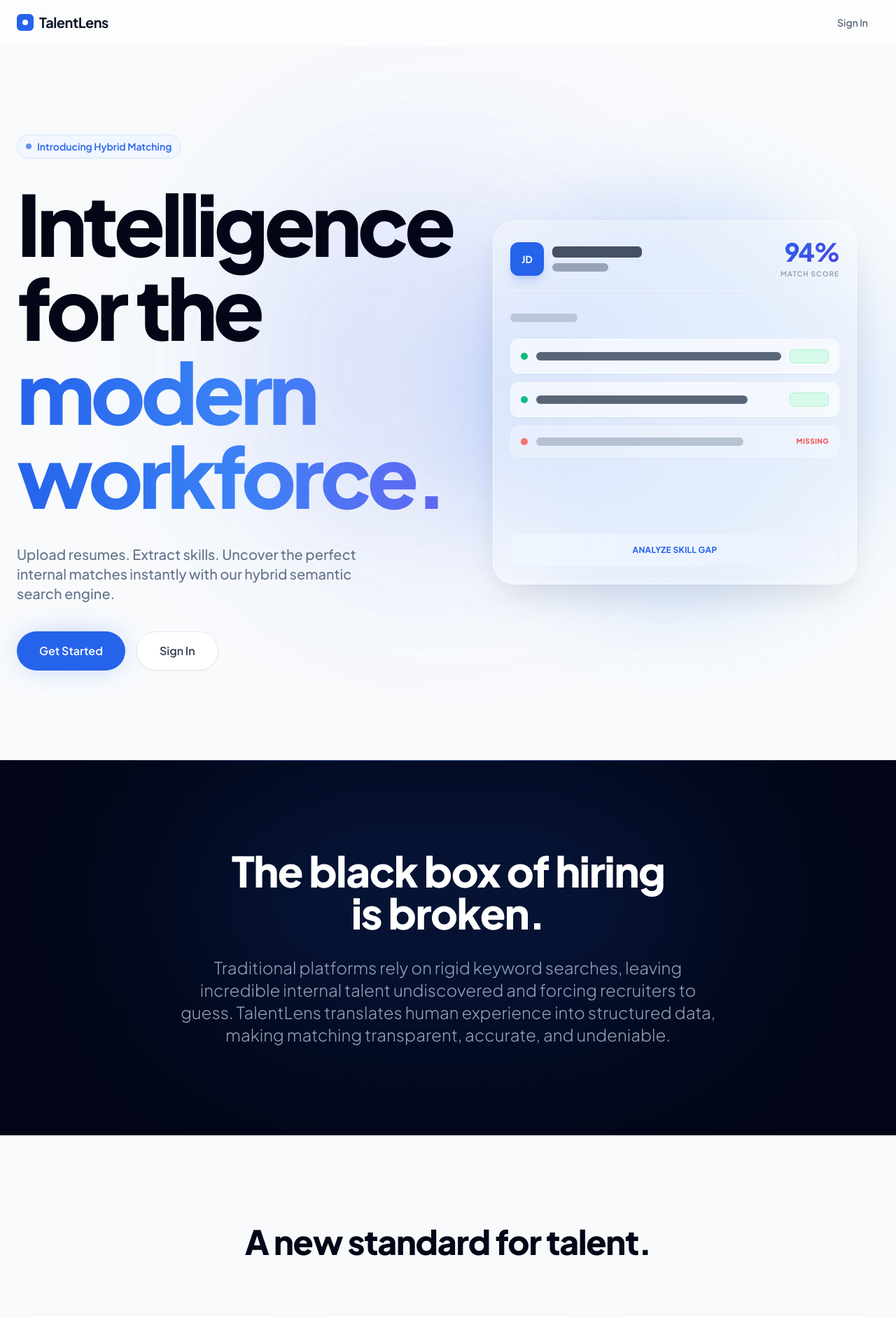
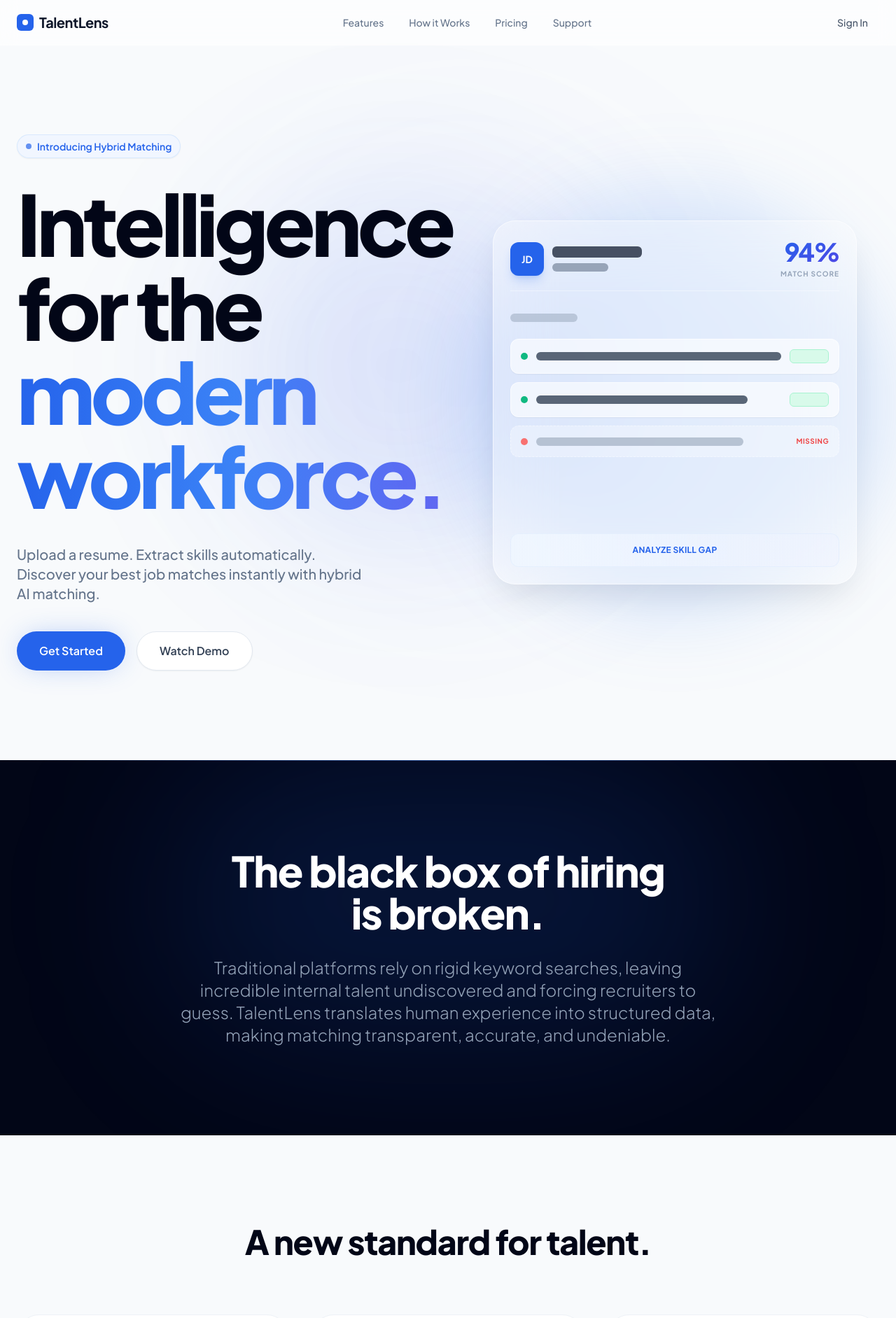
Before and after one commit to Balazs27/talent-lens-ai, a Next.js app: page / in a window 1280 px wide. Shown: the top 1883 px of the page at 70% size. Built offline with nearby package versions, Linux system fonts and the light colour scheme.

Commit message:
Small Landing Page UI polish

```diff
--- a/src/components/landing/FeatureGridSection.tsx
+++ b/src/components/landing/FeatureGridSection.tsx
@@ -1,7 +1,7 @@
 export function FeatureGridSection() {
   const features = [
     { title: "Structured Extraction", desc: "We turn messy resumes and vague job descriptions into clean, normalized taxonomy data instantly.", icon: "⚡️" },
-    { title: "Semantic Vector Search", desc: "Go beyond exact-match keywords. We understand the intent behind skills using advanced embeddings.", icon: "🧠", comingSoon: true },
+    { title: "Semantic Vector Search", desc: "Go beyond exact-match keywords. We understand the intent behind skills using advanced embeddings.", icon: "🧠" },
     { title: "Deterministic Scoring", desc: "No black-box AI scores. See exactly which capabilities matched and which are missing with 100% clarity.", icon: "🎯" }
   ];
 
@@ -16,11 +16,6 @@
         <div className="grid md:grid-cols-3 gap-8">
           {features.map((f, i) => (
             <div key={i} className="relative bg-white rounded-[2rem] p-10 shadow-[0_4px_20px_-10px_rgba(0,0,0,0.05)] border border-slate-200/60 hover:-translate-y-1 transition-all duration-300">
-              {f.comingSoon && (
-                <span className="absolute top-5 right-5 rounded-full bg-blue-50 border border-blue-200/60 px-2.5 py-0.5 text-[11px] font-semibold text-blue-600 tracking-wide">
-                  Coming Soon
-                </span>
-              )}
               <div className="w-14 h-14 rounded-2xl bg-gradient-to-br from-blue-50 to-blue-100/50 border border-blue-200/50 flex items-center justify-center text-2xl mb-8 shadow-inner">
                 {f.icon}
               </div>
--- a/src/components/landing/HeroSection.tsx
+++ b/src/components/landing/HeroSection.tsx
@@ -21,7 +21,7 @@
           </h1>
 
           <p className="mt-8 max-w-lg text-lg sm:text-xl text-slate-500 leading-relaxed font-medium">
-            Upload resumes. Extract skills. Uncover the perfect internal matches instantly with our hybrid semantic search engine.
+            Upload a resume. Extract skills automatically. Discover your best job matches instantly with hybrid AI matching.
           </p>
 
           <div className="mt-10 flex items-center gap-4">
@@ -31,12 +31,12 @@
             >
               Get Started
             </Link>
-            <Link
-              href="/login"
+            <a
+              href="#demo"
               className="inline-flex h-14 items-center justify-center rounded-full bg-white px-8 text-base font-semibold text-slate-700 transition-all hover:-translate-y-1 hover:bg-slate-50 shadow-sm border border-slate-200"
             >
-              Sign In
-            </Link>
+              Watch Demo
+            </a>
           </div>
         </div>
 
--- a/src/components/landing/NavBar.tsx
+++ b/src/components/landing/NavBar.tsx
@@ -10,14 +10,23 @@
           </div>
           TalentLens
         </Link>
-        <nav>
-          <Link
-            href="/login"
-            className="text-sm font-medium text-slate-600 hover:text-slate-900 transition-colors px-4 py-2"
-          >
-            Sign In
-          </Link>
+        <nav className="hidden md:flex items-center gap-1">
+          {["Features", "How it Works", "Pricing", "Support"].map((item) => (
+            <a
+              key={item}
+              href="#"
+              className="text-sm font-medium text-slate-500 hover:text-slate-900 transition-colors px-4 py-2 rounded-lg hover:bg-slate-100/60"
+            >
+              {item}
+            </a>
+          ))}
         </nav>
+        <Link
+          href="/login"
+          className="text-sm font-medium text-slate-600 hover:text-slate-900 transition-colors px-4 py-2"
+        >
+          Sign In
+        </Link>
       </div>
     </header>
   );
```
